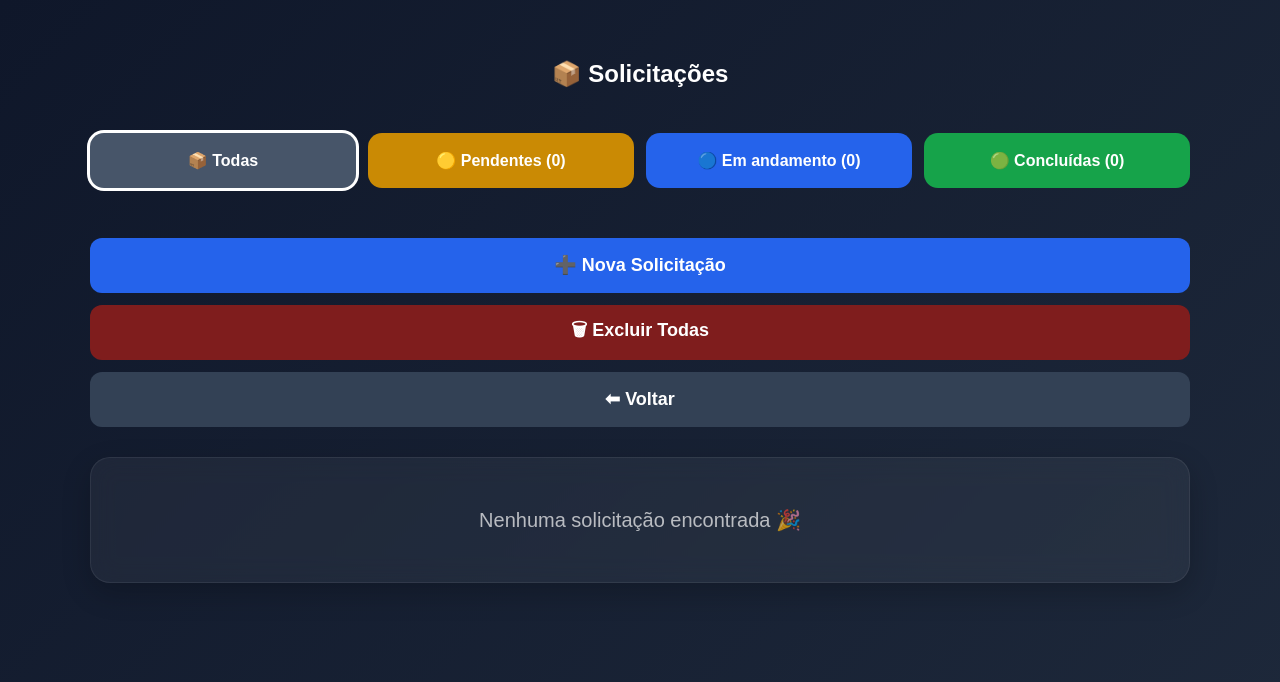
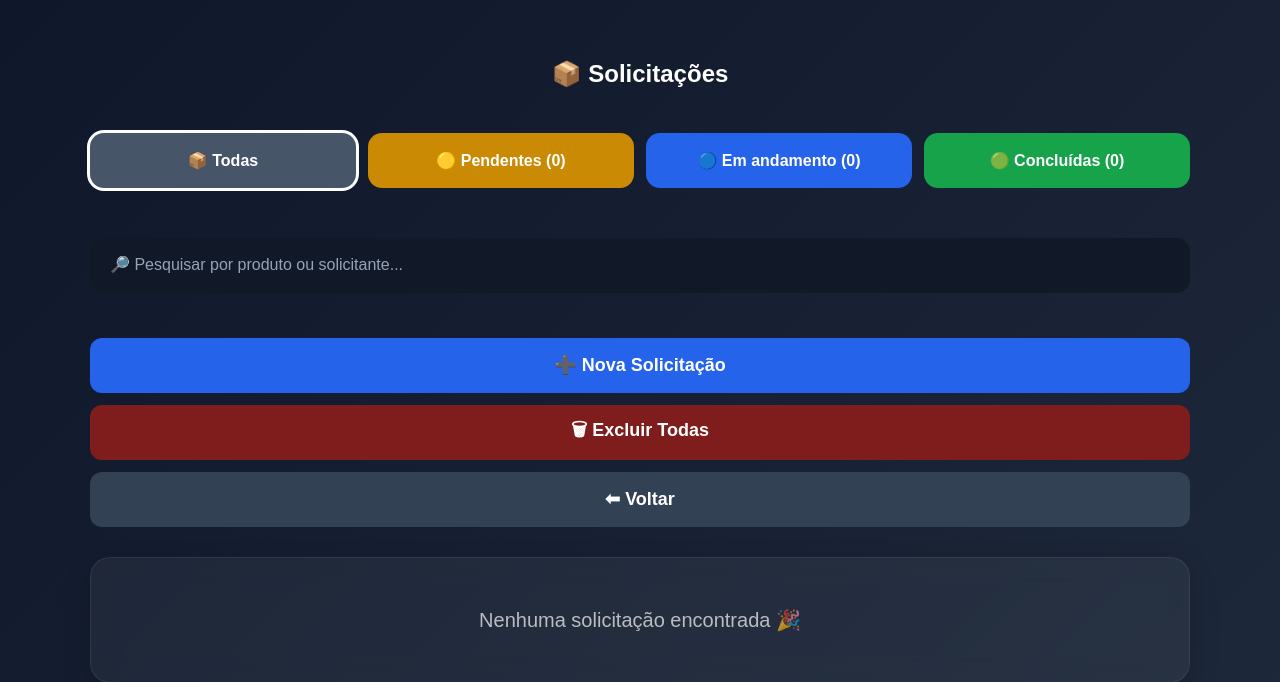
Before and after one commit to Guilherme20266/estoque-system, a Flask app: page /solicitacoes in a window 1280 px wide. Shown: the top 682 px of the page. Run offline with Flask 3, Linux system fonts and the light colour scheme; the visitor is signed in with stand-in values (Sample User, id 1); data that the repository does not hold is empty.

Commit message:
Update solicitacoes.html

```diff
--- a/templates/solicitacoes.html
+++ b/templates/solicitacoes.html
@@ -172,6 +172,35 @@ body{
     cursor:pointer;
     transition:.25s;
     box-sizing:border-box;
+}
+
+
+.pesquisa-box{
+    width:100%;
+    margin-bottom:20px;
+}
+
+#pesquisaSolicitacao{
+    width:100%;
+    height:55px;
+    border:none;
+    outline:none;
+    border-radius:14px;
+    padding:0 18px;
+    font-size:16px;
+    background:#111827;
+    color:#fff;
+    box-sizing:border-box;
+    border:2px solid transparent;
+    transition:.25s;
+}
+
+#pesquisaSolicitacao::placeholder{
+    color:#94a3b8;
+}
+
+#pesquisaSolicitacao:focus{
+    border-color:#3b82f6;
 }
 
 
@@ -575,6 +604,16 @@ button:hover{
 </div>
 
 
+<div class="pesquisa-box">
+    <input
+        type="text"
+        id="pesquisaSolicitacao"
+        placeholder="🔎 Pesquisar por produto ou solicitante..."
+        onkeyup="pesquisarSolicitacoes()"
+    >
+</div>
+
+
 <div class="top-buttons">
 
     {% if perfil in ["admin", "separacao"] %}
@@ -624,13 +663,13 @@ button:hover{
 
 {% if s.status == 'PENDENTE' %}
 card-pendente
-
 {% elif s.status == 'EM ANDAMENTO' %}
 card-andamento
-
 {% endif %}"
 
-data-status="{{s.status}}">
+data-status="{{ s.status }}"
+data-produto="{{ s.produto|lower }}"
+data-solicitante="{{ s.solicitante|lower }}">
 
 
 <div class="info">
@@ -890,7 +929,12 @@ Nenhuma solicitação encontrada 🎉
 
 <script>
 
+let estadoAtual = "";
+let filtroStatus = "TODOS";
+
 function filtrarSolicitacoes(status, botao){
+
+    filtroStatus = status;
 
     document.querySelectorAll(".filtro-btn").forEach(btn=>{
         btn.classList.remove("filtro-ativo");
@@ -898,101 +942,85 @@ function filtrarSolicitacoes(status, botao){
 
     botao.classList.add("filtro-ativo");
 
+    aplicarFiltros();
+}
+
+function pesquisarSolicitacoes(){
+    aplicarFiltros();
+}
+
+function aplicarFiltros(){
+
+    let texto = document
+        .getElementById("pesquisaSolicitacao")
+        .value
+        .toLowerCase();
+
     document.querySelectorAll(".solicitacao-card").forEach(card=>{
 
-        if(status==="TODOS"){
-            card.style.display="";
-            return;
-        }
+        let produto = card.dataset.produto || "";
+        let solicitante = card.dataset.solicitante || "";
+        let status = card.dataset.status;
 
-        if(card.dataset.status===status){
-            card.style.display="";
-        }else{
-            card.style.display="none";
-        }
+        let pesquisaOk =
+            produto.includes(texto) ||
+            solicitante.includes(texto);
+
+        let statusOk =
+            filtroStatus === "TODOS" ||
+            status === filtroStatus;
+
+        card.style.display = (pesquisaOk && statusOk) ? "" : "none";
 
     });
 
 }
 
-</script>
-
-
-
-<script>
-
-let estadoAtual = "";
-
-
 function atualizarContadores(data){
 
     document.getElementById("count-pendente").innerText = data.pendentes;
-
     document.getElementById("count-andamento").innerText = data.andamento;
-
     document.getElementById("count-concluido").innerText = data.concluidas;
 
 }
-
-
 
 fetch("/api/solicitacoes/count")
 .then(r=>r.json())
 .then(data=>{
 
     estadoAtual = JSON.stringify(data);
-
     atualizarContadores(data);
 
 });
 
-
-
 setInterval(()=>{
 
-
     fetch("/api/solicitacoes/count")
-
     .then(response=>response.json())
-
     .then(data=>{
-
 
         atualizarContadores(data);
 
-
         let novoEstado = JSON.stringify(data);
-
 
         if(novoEstado !== estadoAtual){
 
-
             let som = document.getElementById("novoPedidoSom");
 
-
             if(som){
-
-                som.play()
-                .catch(()=>{});
-
+                som.play().catch(()=>{});
             }
-
 
             location.reload();
 
         }
 
-
         estadoAtual = novoEstado;
-
 
     });
 
-
 },10000);
-
 
 </script>
 
-
 {% endblock %}
```
